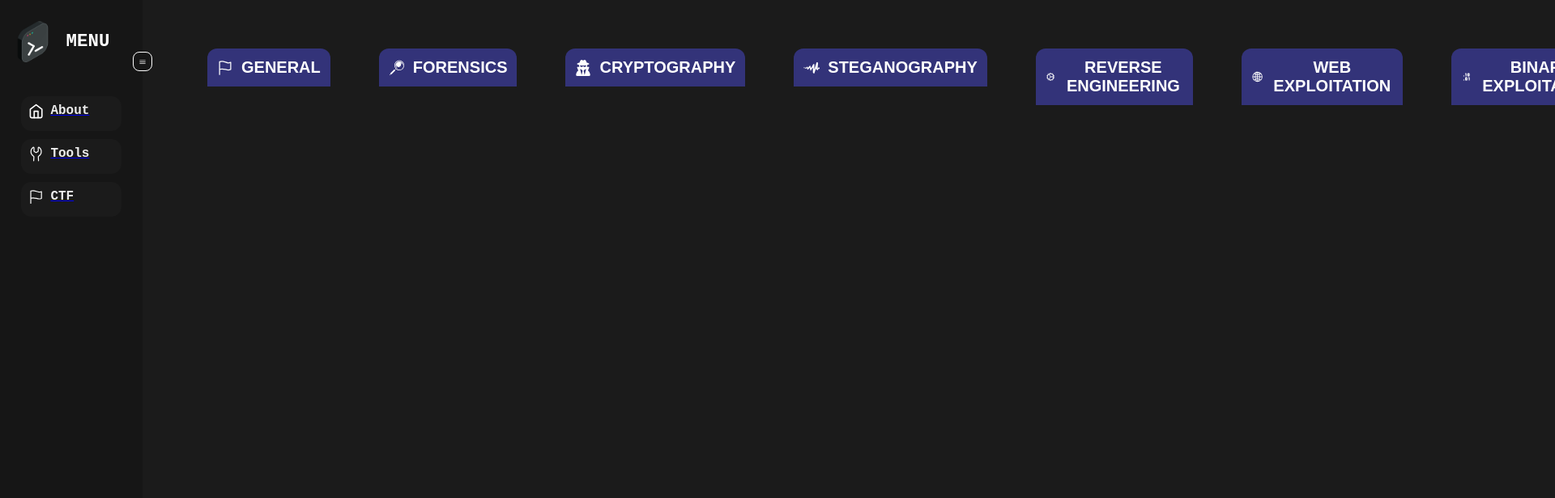
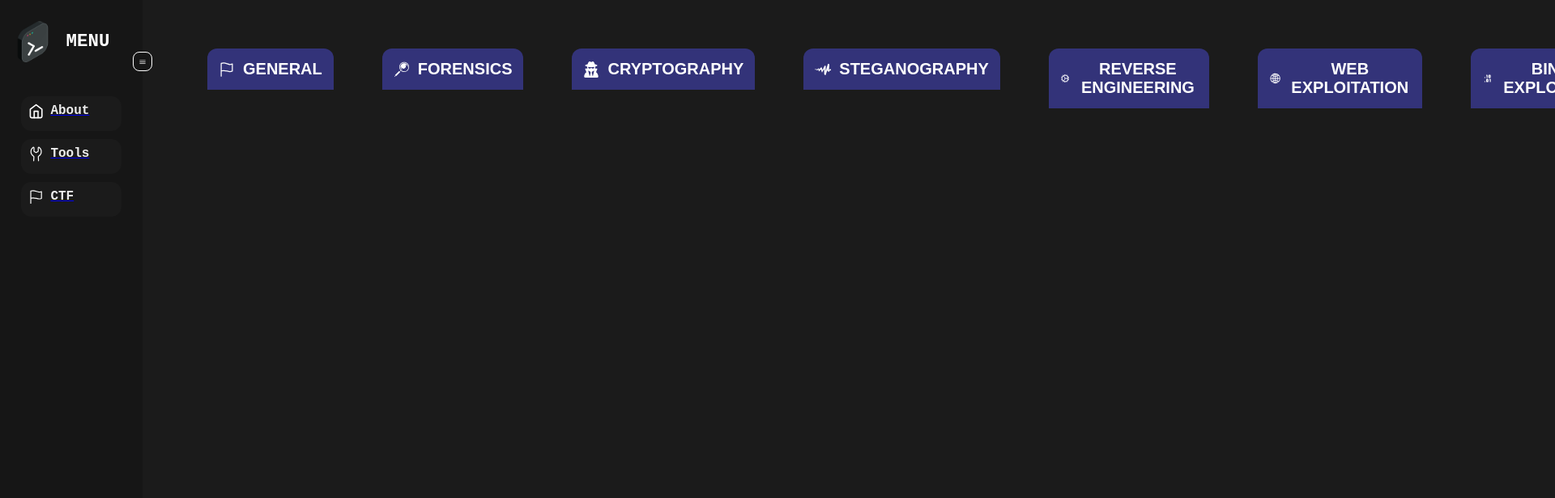
Before and after one commit to trevelling/CTF, a Next.js app: page /tools in a window 1280 px wide. Shown: the top 616 px of the page at 81% size, 1920 px wide, since content can reach past the window. Built offline with nearby package versions, Linux system fonts and the light colour scheme.

Commit message:
chore; clean up

```diff
--- a/app/tools/page.module.css
+++ b/app/tools/page.module.css
@@ -13,7 +13,7 @@
 
 .button {
   background-color: rgba(68, 68, 183, 0.60);;
-    padding: 10px;
+  padding: 12px;
   display: flex;
   align-items: center;
   justify-content: space-between;
@@ -54,10 +54,9 @@
   transform: translateY(-10px); /* Initial position above */
 }
 
-
-
 .dropdownItem {
   margin-bottom: 8px;
+  padding: 2px;
 }
 
 .dropdownItem:last-child {
@@ -66,7 +65,7 @@
 
 .dropdownItem h3 {
   color: white;
-    font-size: 14px;
+  font-size: 13px;
   font-weight: bold;
 }
 
```
Lines whose indentation alone changed are shown as unchanged.
